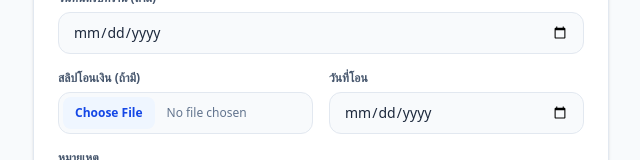
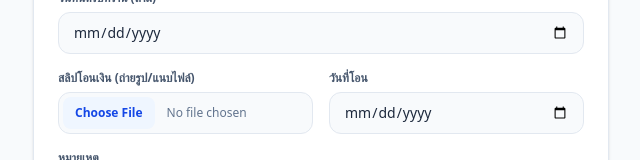
Before and after one commit to aanniiccee/heng-input, a Next.js app: page /admin/form in a window 1280 px wide. Shown: the part 432-592 px from the top of the page, without its empty margins (319-959 px from the left). Built offline with nearby package versions, Linux system fonts and the light colour scheme; sample sign-in values are in the browser's storage.

Commit message:
Update page.tsx

```diff
--- a/app/admin/form/page.tsx
+++ b/app/admin/form/page.tsx
@@ -11,7 +11,7 @@ function PaidInFullFormContent() {
 
   const [isSubmitting, setIsSubmitting] = useState(false);
 
-  // Form Fields (ถอด admJobId ออกเรียบร้อยแล้ว)
+  // Form Fields
   const [product, setProduct] = useState("");
   const [customerName, setCustomerName] = useState("");
   const [companyPhone, setCompanyPhone] = useState("");
@@ -46,7 +46,6 @@ function PaidInFullFormContent() {
     const adminName = sessionStorage.getItem("admin_name") || "Unknown";
 
     try {
-      // แปลงไฟล์สลิปเป็น Base64 (ถ้ามี) เพื่อส่งไปยัง API Route ได้ง่ายขึ้น
       let slipBase64 = "";
       let slipFileName = "";
       if (transferSlip) {
@@ -83,8 +82,8 @@ function PaidInFullFormContent() {
       });
 
       if (response.ok) {
-        alert("บันทึกข้อมูลลง Google Sheets สำเร็จ!");
-        // รีเซ็ตฟอร์ม
+        alert("บันทึกข้อมูลและอัปโหลดสลิปเรียบร้อยแล้ว!");
+        // Reset Form
         setProduct("");
         setCustomerName("");
         setCompanyPhone("");
@@ -109,7 +108,6 @@ function PaidInFullFormContent() {
   return (
     <div className="min-h-screen bg-slate-50 py-6 px-4">
       <div className="max-w-xl mx-auto">
-        {/* Header จ่ายครบ */}
         <div className="mb-6">
           <h2 className="text-2xl font-bold text-slate-900">ฟอร์มจ่ายครบ</h2>
           <p className="text-xs text-slate-500 mt-1">
@@ -117,7 +115,6 @@ function PaidInFullFormContent() {
           </p>
         </div>
 
-        {/* Form Container */}
         <div className="bg-white rounded-2xl shadow-sm border border-slate-200 overflow-hidden">
           <div className="bg-slate-900 text-white px-6 py-4 flex items-center justify-between">
             <div className="flex items-center gap-2.5">
@@ -249,11 +246,11 @@ function PaidInFullFormContent() {
                 </div>
               )}
 
-              {/* Transfer Slip & Date */}
+              {/* Transfer Slip (ปรับแต่งเปิดกล้องได้บนมือถือ) & Date */}
               <div className="grid grid-cols-1 sm:grid-cols-2 gap-4">
                 <div>
                   <label className="block text-xs font-semibold text-slate-600 mb-1.5">
-                    สลิปโอนเงิน (ถ้ามี)
+                    สลิปโอนเงิน (ถ่ายรูป/แนบไฟล์)
                   </label>
                   <input
                     type="file"
```
